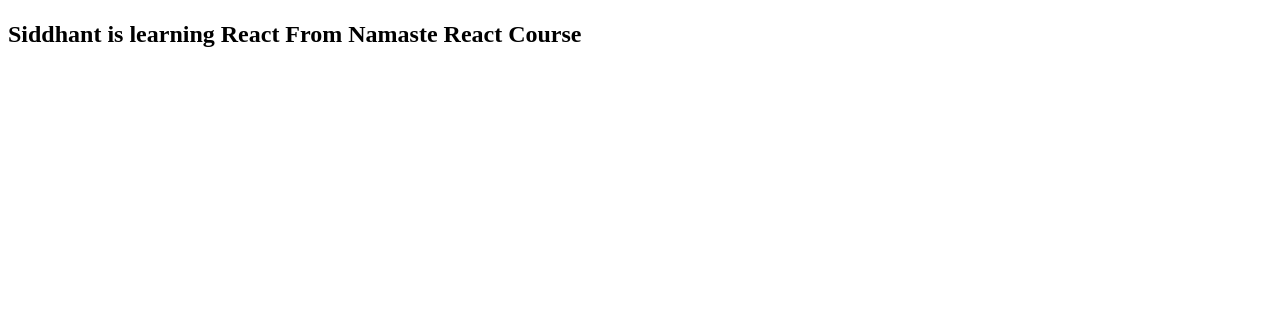
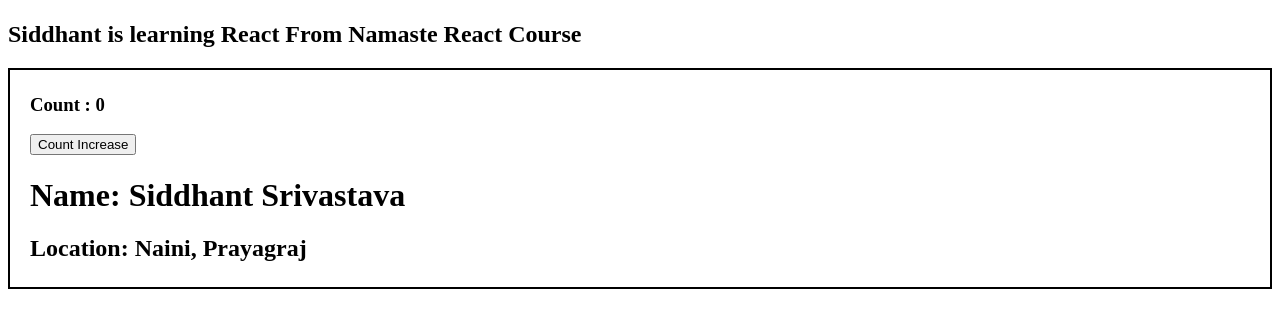
Before and after one commit to siddhant-sri/Namaste-React, a React (Vite) app: page /about in a window 1280 px wide. Shown: the part 198-526 px from the top of the page. Built offline with nearby package versions, Linux system fonts and the light colour scheme.

Commit message:
Created class based comp of user for AboutUs

```diff
--- a/index.css
+++ b/index.css
@@ -73,3 +73,13 @@
 .filter-container {
     display: flex;
 }
+
+.link {
+    text-decoration: none;
+    color: black;
+  }
+
+.user-class {
+    border: 2px solid black;
+    padding: 5px 20px;
+}
--- a/src/Components/About.js
+++ b/src/Components/About.js
@@ -1,8 +1,11 @@
+import UserClass from "./UserClass";
+
 const About = () => {
   return (
     <div>
       <h1>About Page</h1>
       <h2>Siddhant is learning React From Namaste React Course</h2>
+      <UserClass name={"Siddhant Srivastava"} location={"Naini, Prayagraj"} />
     </div>
   );
 };
--- a/src/Components/Body.js
+++ b/src/Components/Body.js
@@ -72,6 +72,7 @@
       <div className="res-container">
         {filteredRestaurant.map((restaurant) => (
           <Link
+            className="link"
             key={restaurant.info.id}
             to={"/restaurants/" + restaurant.info.id}
           >
--- /dev/null
+++ b/src/Components/UserClass.js
@@ -0,0 +1,52 @@
+import React from "react";
+
+class UserClass extends React.Component {
+  constructor(props) {
+    super(props);
+    console.log("constructor");
+
+    this.state = {
+      count: 0,
+      count2: 2,
+    };
+  }
+
+  componentDidMount() {
+    console.log("componentDidMount");
+    this.timer = setInterval(() => {
+      console.log("OP");
+    }, 1000);
+  }
+  componentDidUpdate() {
+    console.log("componentDidUpdate");
+  }
+  componentWillUnmount() {
+    clearInterval(this.timer);
+    console.log("componentWillUnmount");
+  }
+
+  render() {
+    console.log("render");
+    const { name } = this.props;
+    const { count, count2 } = this.state;
+
+    return (
+      <div className="user-class">
+        <h3>Count : {count}</h3>
+        <button
+          onClick={() => {
+            this.setState({
+              count: this.state.count + 1,
+            });
+          }}
+        >
+          Count Increase
+        </button>
+        <h1>Name: {name}</h1>
+        <h2>Location: {this.props.location}</h2>
+      </div>
+    );
+  }
+}
+
+export default UserClass;
```
